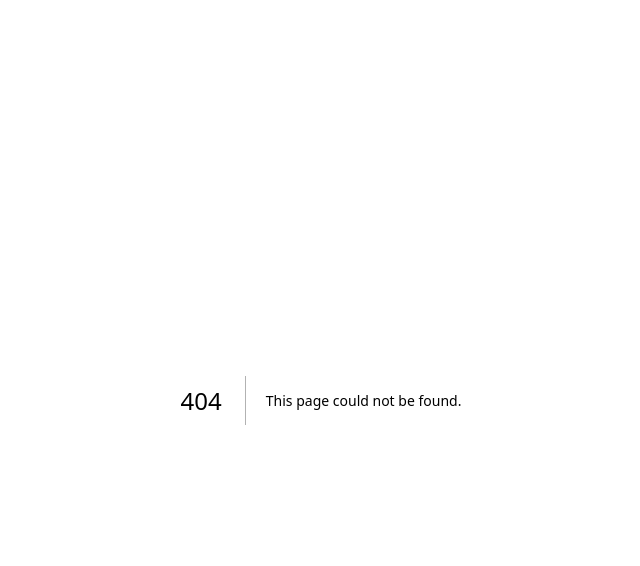
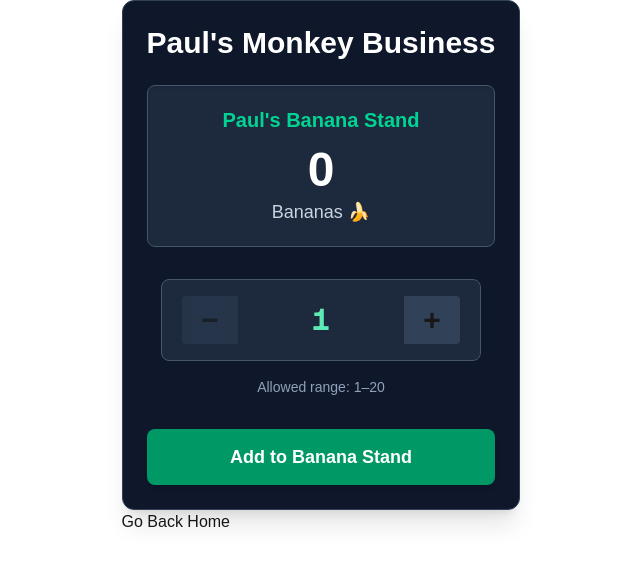
Before and after one commit to theplanetm4rs/cprg306-assignments, a Next.js app: page /week-4 in a window 1280 px wide. Before the commit this address had no page. Shown: the top 566 px of the page, without its empty margins (319-959 px from the left). Built offline with nearby package versions, Linux system fonts and the light colour scheme.

Commit message:
New Item Component

```diff
--- a/app/page.tsx
+++ b/app/page.tsx
@@ -29,6 +29,13 @@ export default function Home() {
           >
             Week-3
           </a>
+                    <a
+            className="flex h-12 w-full items-center justify-center gap-2 rounded-full bg-foreground px-5 text-background transition-colors hover:bg-[#383838] dark:hover:bg-[#ccc] md:w-[158px]"
+            href="/week-4"
+            rel="noopener noreferrer"
+          >
+            Week-4
+          </a>
         </div>
       </main>
     </div>
--- /dev/null
+++ b/app/week-4/new-item.tsx
@@ -0,0 +1,111 @@
+"use client";
+
+import { useState } from "react";
+
+// create the main NewItem function
+export default function NewItem() {
+    // variables for quantity and item count
+    const [quantity, setQuantity] = useState(1);
+    const [itemCount, setItemCount] = useState(0);
+
+    // arrow function for incrementing items
+    const increment = () => {
+        // if the the current quantity is less than 20, then increase it by 1
+        if (quantity < 20) setQuantity(quantity + 1)
+    };
+
+    // arrow function for decrementing items
+    const decrement = () => {
+        // if the current quantity is greater than 1, then decrease it by 1
+        if (quantity > 1) setQuantity(quantity - 1);
+    };
+
+    // arrow funtion for adding the increased or decreased quantity to the total count
+    const addToAmount = () => {
+        // update the item count using previous value of the item count to the quantity value
+        setItemCount((prev) => prev + quantity);
+        // reset the quantity input back to 1
+        setQuantity(1);
+    };
+
+    // arrow function for clearing the current amount of items
+    const clearAmount = () => {
+        setItemCount(0);
+    };
+
+
+    // displaying the functionality of new-item component
+    return (
+    <div className="bg-slate-900 p-6 rounded-xl shadow-xl border border-slate-700 max-w-md mx-auto">
+        {/* Title */}
+        <h2 className="text-3xl font-bold text-white text-center mb-6">
+            Paul's Monkey Business
+        </h2>
+
+        {/* Cart summary */}
+        <div className="mb-8 p-5 bg-slate-800 rounded-lg border border-slate-600 shadow-inner text-center">
+            <h3 className="text-xl font-semibold text-emerald-400 mb-3">
+            Paul's Banana Stand
+            </h3>
+            <div>
+            <span className="text-5xl font-bold text-white block">
+                {itemCount}
+            </span>
+            <span className="text-lg text-slate-300 mt-1 block">
+                Banana{itemCount !== 1 ? "s" : ""} 🍌
+            </span>
+            </div>
+        </div>
+
+        {/* Quantity selector */}
+        <div className="flex flex-col items-center gap-4 mb-8">
+            <div className="flex items-center gap-3 bg-slate-800 px-5 py-4 rounded-lg border border-slate-600 w-full max-w-xs">
+            <button
+                type="button"
+                onClick={decrement}
+                disabled={quantity <= 1}
+                className="w-14 h-12 text-3xl font-bold bg-slate-700 hover:bg-slate-600 disabled:opacity-50 disabled:cursor-not-allowed rounded-l transition-colors"
+            >
+                −
+            </button>
+
+            <span className="flex-1 text-center text-3xl font-bold font-mono text-emerald-300">
+                {quantity}
+            </span>
+
+            <button
+                type="button"
+                onClick={increment}
+                disabled={quantity >= 20}
+                className="w-14 h-12 text-3xl font-bold bg-slate-700 hover:bg-slate-600 disabled:opacity-50 disabled:cursor-not-allowed rounded-r transition-colors"
+            >
+                +
+            </button>
+            </div>
+
+            <p className="text-sm text-slate-400">
+            Allowed range: 1–20
+            </p>
+        </div>
+
+        {/* Action buttons */}
+        <div className="flex flex-col gap-4">
+            <button
+            onClick={addToAmount}
+            className="py-3.5 bg-emerald-600 hover:bg-emerald-500 text-white font-bold text-lg rounded-lg transition-colors shadow-md"
+            >
+            Add to Banana Stand
+            </button>
+
+            {itemCount > 0 && (
+            <button
+                onClick={clearAmount}
+                className="py-3.5 bg-red-700/80 hover:bg-red-600 text-white font-bold text-lg rounded-lg transition-colors shadow-md border border-red-600/50"
+            >
+                Clear
+            </button>
+            )}
+        </div>
+    </div>
+    );
+}
--- /dev/null
+++ b/app/week-4/page.tsx
@@ -0,0 +1,13 @@
+import Link from "next/link";
+import NewItem from "./new-item";
+
+export default function Page() {
+  return (
+    <main className= "justify-center items-center flex flex-col">
+        <div>
+            <NewItem />
+            <Link href="/">Go Back Home</Link>
+        </div>
+    </main>
+  );
+}
```
